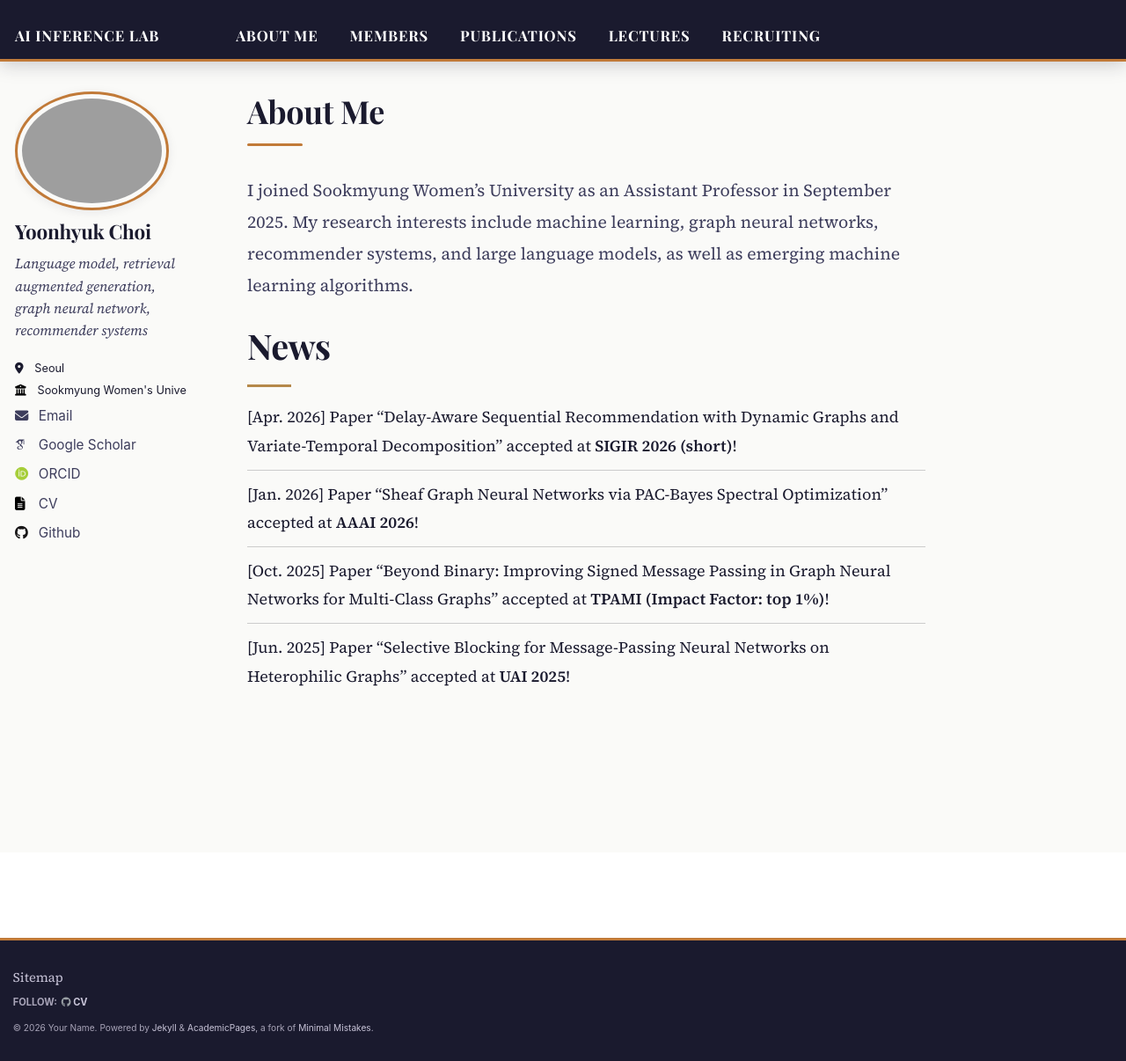
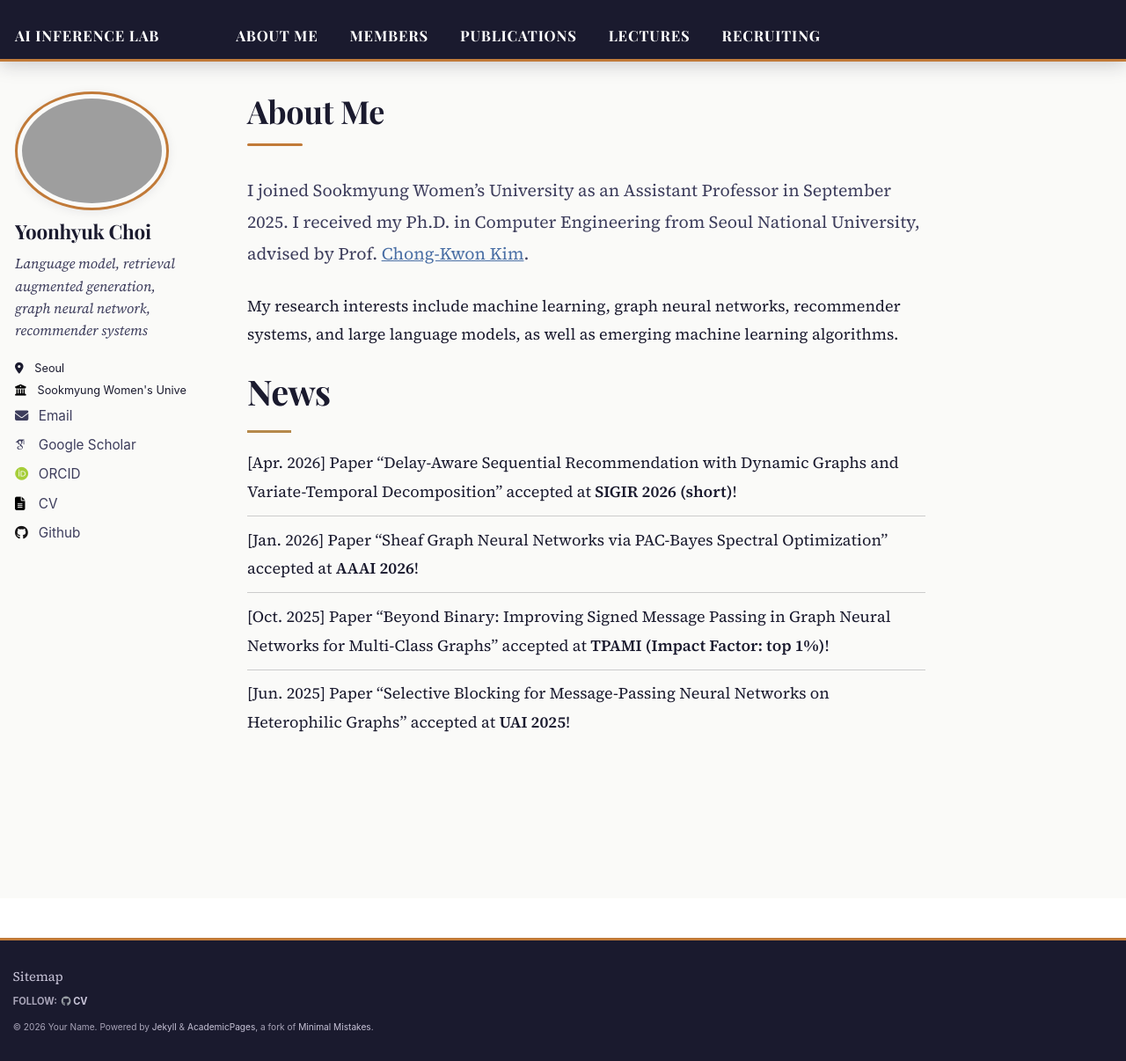
Before and after one commit to ChoiYoonHyuk/ChoiYoonHyuk.github.io, a Jekyll site: the page built from _pages/about.md, in a window 1280 px wide and 1206 px high. Shown: the whole window at 88% size. Built offline with Jekyll 4.4.1, drawn with Linux system fonts in a browser that asks for light colours; some web fonts are replaced.

Commit message:
Update about.md

```diff
--- a/_pages/about.md
+++ b/_pages/about.md
@@ -7,7 +7,9 @@ redirect_from:
   - /about.html
 ---
 
-I joined Sookmyung Women’s University as an Assistant Professor in September 2025. My research interests include machine learning, graph neural networks, recommender systems, and large language models, as well as emerging machine learning algorithms.
+I joined Sookmyung Women’s University as an Assistant Professor in September 2025. I received my Ph.D. in Computer Engineering from Seoul National University, advised by Prof. [Chong-Kwon Kim](https://scholar.google.com/citations?user=KRykCKkAAAAJ&hl=en).
+
+My research interests include machine learning, graph neural networks, recommender systems, and large language models, as well as emerging machine learning algorithms.
 
 
 News
```
